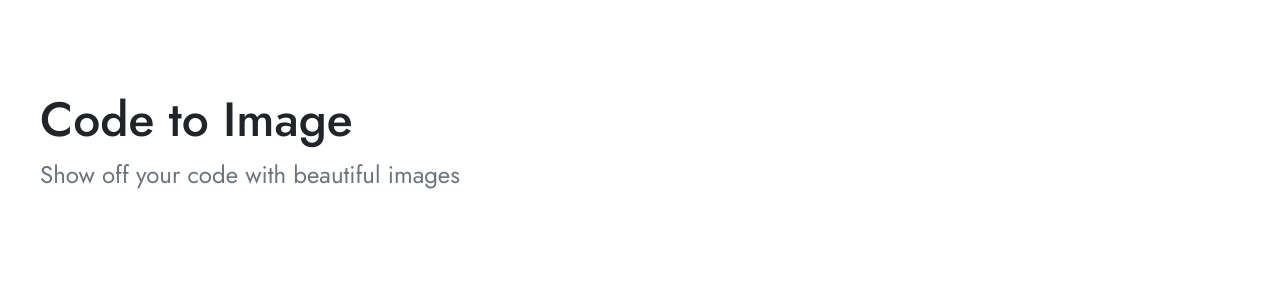
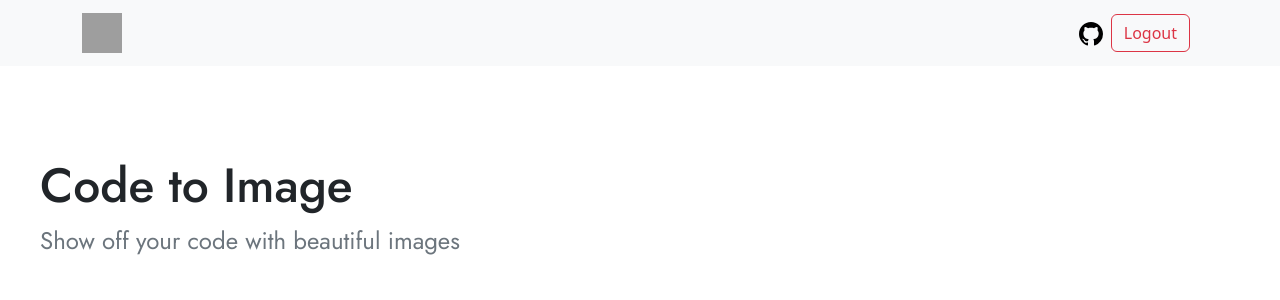
Before and after one commit to Laponski/code-image-generator, a Flask app: template templates/base.html in a window 1280 px wide. Shown: the top 300 px of the page. Run offline with Flask 3, Linux system fonts and the light colour scheme; the template is opened without the code that fills it, so the values that code supplies are empty; grey boxes are pictures that could not be loaded.

Commit message:
feat: new nav bar with logo, logout and github

```diff
--- a/templates/base.html
+++ b/templates/base.html
@@ -27,6 +27,26 @@
       {% endwith %}
   </div>
 
+  <nav class="navbar bg-body-tertiary">
+    <div class="container">
+      <a class="navbar-brand" href="#">
+        <img src="https://compost.s3.cubbit.eu/logo.svg" alt="Bootstrap" width="40" height="40">
+      </a>
+
+      <a href="https://github.com/Laponski/code-image-generator" class="ms-auto" style="margin-right: 8px;">
+        <svg xmlns="http://www.w3.org/2000/svg" width="24" height="24" fill="currentColor" class="bi bi-github" viewBox="0 0 16 16" style="color:black">
+          <path d="M8 0C3.58 0 0 3.58 0 8c0 3.54 2.29 6.53 5.47 7.59.4.07.55-.17.55-.38 0-.19-.01-.82-.01-1.49-2.01.37-2.53-.49-2.69-.94-.09-.23-.48-.94-.82-1.13-.28-.15-.68-.52-.01-.53.63-.01 1.08.58 1.23.82.72 1.21 1.87.87 2.33.66.07-.52.28-.87.51-1.07-1.78-.2-3.64-.89-3.64-3.95 0-.87.31-1.59.82-2.15-.08-.2-.36-1.02.08-2.12 0 0 .67-.21 2.2.82.64-.18 1.32-.27 2-.27.68 0 1.36.09 2 .27 1.53-1.04 2.2-.82 2.2-.82.44 1.1.16 1.92.08 2.12.51.56.82 1.27.82 2.15 0 3.07-1.87 3.75-3.65 3.95.29.25.54.73.54 1.48 0 1.07-.01 1.93-.01 2.2 0 .21.15.46.55.38A8.013 8.013 0 0 0 16 8c0-4.42-3.58-8-8-8z"/>
+        </svg>
+      </a>
+
+      <div class="d-flex flex-row-reverse">
+        <a href="http://127.0.0.1:3000/logout">
+          <button class="btn btn-outline-danger me-2" type="button">Logout</button>
+        </a>
+      </div>
+    </div>
+  </nav>
+
   <div style="min-width: 620px; max-width: 1200px; margin: auto; margin-top: 91px;">
     <body>
       <h1 style="text-align: left; font-size: 48px; font-family: 'Jost', sans-serif;">
```
